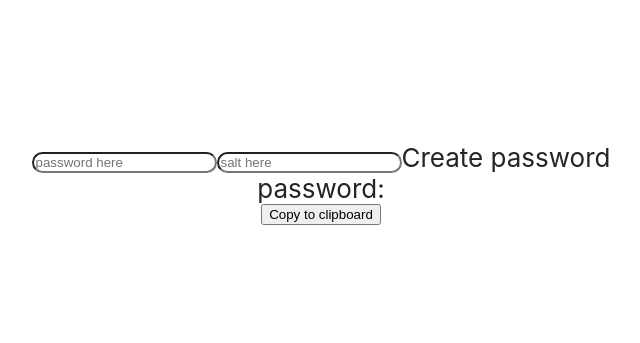
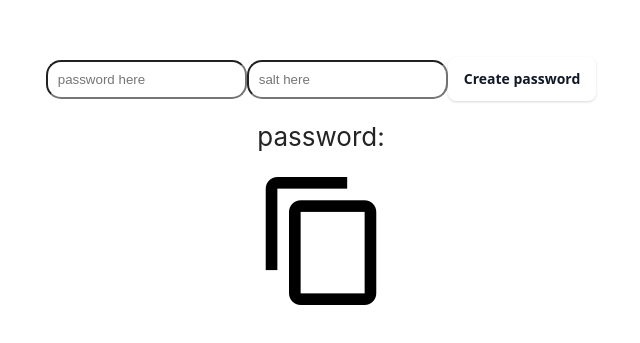
Before and after one commit to vglampard/better-password, a React (Create React App) app: page / in a window 1280 px wide. Shown: the part 217-560 px from the top of the page, without its empty margins (319-959 px from the left). Built offline with nearby package versions, Linux system fonts and the light colour scheme.

Commit message:
added styling and refactored states object

```diff
--- a/src/App.css
+++ b/src/App.css
@@ -12,7 +12,73 @@
   font-size: calc(10px + 2vmin);
   color: rgb(37, 36, 36);
 }
+.app-container{
+  display: flex;
+  flex-direction: column;
+  align-items: center;
+}
+
+.input-container{
+  padding: 10px
+}
+
+.output-container{
+  padding: 10px
+}
+
+img{
+width: 10vw;
+border-radius: 5px;
+margin: 10px;
+padding: 5px;
+
+}
 
 input{
   border-radius:15px;
+  padding: 10px;
 }
+
+
+img:focus {
+  outline: 2px solid transparent;
+  outline-offset: 2px;
+}
+img:hover {
+  background-color: rgb(216, 219, 222);
+}
+
+button {
+  background-color: #FFFFFF;
+  max-width: 200px;
+  border: 0;
+  border-radius: .5rem;
+  box-sizing: border-box;
+  color: #111827;
+  font-family: "Inter var",ui-sans-serif,system-ui,-apple-system,system-ui,"Segoe UI",Roboto,"Helvetica Neue",Arial,"Noto Sans",sans-serif,"Apple Color Emoji","Segoe UI Emoji","Segoe UI Symbol","Noto Color Emoji";
+  font-size: .875rem;
+  font-weight: 600;
+  line-height: 1.25rem;
+  padding: .75rem 1rem;
+  text-align: center;
+  text-decoration: none #D1D5DB solid;
+  text-decoration-thickness: auto;
+  box-shadow: 0 1px 3px 0 rgba(0, 0, 0, 0.1), 0 1px 2px 0 rgba(0, 0, 0, 0.06);
+  cursor: pointer;
+  user-select: none;
+  -webkit-user-select: none;
+  touch-action: manipulation;
+}
+
+button:hover {
+  background-color: rgb(216, 219, 222);
+}
+
+button:focus {
+  outline: 2px solid transparent;
+  outline-offset: 2px;
+}
+
+button:focus-visible {
+  box-shadow: none;
+}
--- a/src/App.js
+++ b/src/App.js
@@ -1,39 +1,53 @@
-import './App.css';
-import Input from './Input/Input';
-import { useState } from 'react';
-import Output from './Output/Output';
-import { buildPassword, hash } from './constants/hashFunction';
+import "./App.css";
+import Input from "./Input/Input";
+import { useState } from "react";
+import Output from "./Output/Output";
+import { buildPassword, hash } from "./constants/hashFunction";
+import clipboardIcon from "./copy-content.png";
+
 function App() {
-
-const [input, setInput] = useState("")
-const [salt, setSalt] = useState("")
-const [password, setPassword] = useState("")
-// const PEPPER = process.env.REACT_APP_PEPPER
-const STATES = {
-  "input": input,
-  "setInput": setInput,
-  "salt": salt,
-  "setSalt": setSalt,
-  "password": password,
-  "setPassword": setPassword,
-}
-
-async function handleClick(input, salt){
-  let hashed = await hash(input+salt)
-
-let strongPassword = buildPassword(hashed, salt)
-console.log("STRONG PASSWORD:", strongPassword)
-setPassword(strongPassword);
-}
+  const [input, setInput] = useState("");
+  const [salt, setSalt] = useState("");
+  const [password, setPassword] = useState("");
+  const [showPassword, setShowPassword] = useState(false);
 
 
+  const STATES = {
+    input,
+    setInput,
+    salt,
+    setSalt,
+    password,
+    setPassword,
+    showPassword,
+    setShowPassword,
+  };
+
+  async function handleClick(input, salt) {
+    let hashed = await hash(input + salt);
+    let strongPassword = buildPassword(hashed, salt);
+    setPassword(strongPassword);
+  }
 
   return (
     <div className="App">
       <header className="App-header">
-       <Input STATES={STATES} handleClick={()=>handleClick(input, salt)}/>
-       <Output password={STATES.password}/>
-       <button onClick = {()=>navigator.clipboard.writeText(password)}  >Copy to clipboard</button>
+        <div className="app-container">
+          <div className="input-container">
+            <Input
+              STATES={STATES}
+              handleClick={() => handleClick(input, salt)}
+            />
+          </div>
+          <div className="output-container">
+            <Output password={STATES.password} />
+          </div>
+          <img
+            src={clipboardIcon}
+            alt="clipboard icon"
+            onClick={() => navigator.clipboard.writeText(password)}
+          />
+        </div>
       </header>
     </div>
   );
--- a/src/Input/Input.js
+++ b/src/Input/Input.js
@@ -20,7 +20,7 @@
         value={salt}
         placeholder="salt here"
       />
-      <buttton onClick={handleClick}>Create password</buttton>
+      <button onClick={handleClick}>Create password</button>
     </div>
   );
 }
```
Also changed, not shown: src/copy-content.png (added).
